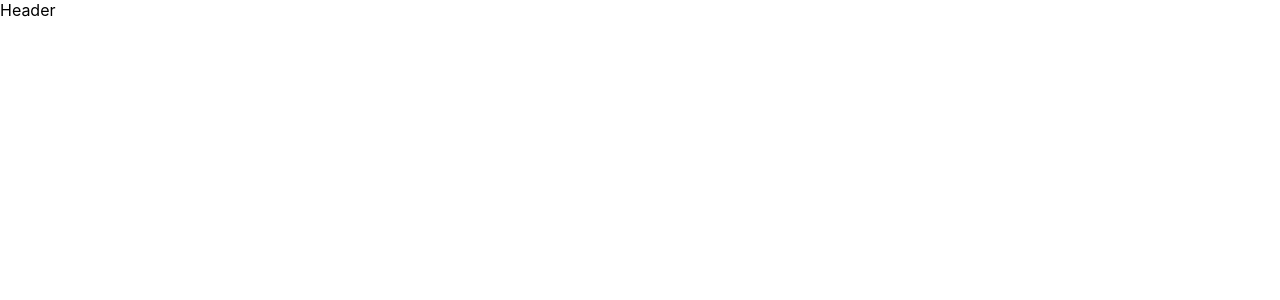
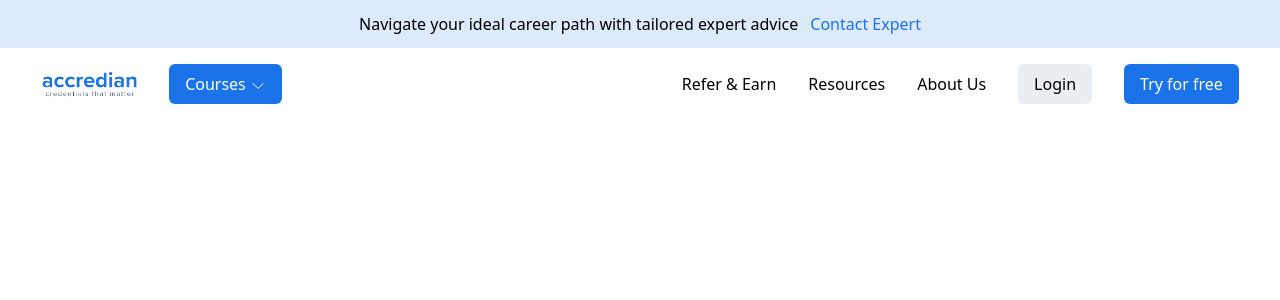
Before and after one commit to Demigorgan123/ReferEase, a React (Create React App) app in the folder frontend/: page / in a window 1280 px wide. Shown: the top 300 px of the page. Built offline with nearby package versions, Linux system fonts and the light colour scheme.

Commit message:
installed tailwindcss and completed the Header component

```diff
--- a/frontend/package.json
+++ b/frontend/package.json
@@ -39,5 +39,8 @@
       "last 1 firefox version",
       "last 1 safari version"
     ]
+  },
+  "devDependencies": {
+    "tailwindcss": "^3.4.6"
   }
 }
--- a/frontend/src/components/Header.tsx
+++ b/frontend/src/components/Header.tsx
@@ -1,8 +1,33 @@
+import logo from '../images/logo.png'
 function Header() {
-    return(
-        <>
-        Header
-        </>
+    return (
+        <div>
+            <div className="bg-[#1A73E826] p-3 text-center">
+                <p>Navigate your ideal career path with tailored expert advice
+                    <span className="text-[#1A73E8] ml-3">Contact Expert</span>
+                </p>
+            </div>
+            <div className='flex justify-center py-4 gap-[25rem]'>
+                <div className='flex items-center w-fit gap-8'>
+                    <div className='w-24 mt-1'>
+                        <img src={logo} alt='logo' />
+                    </div>
+                    <button className='flex bg-[#1A73E8] text-white items-center justify-center py-2 px-4 gap-1 rounded-md'>
+                        Courses
+                        <svg xmlns="http://www.w3.org/2000/svg" fill="none" viewBox="0 0 24 24" stroke-width="1.5" stroke="currentColor" className="size-4 mt-1">
+                            <path stroke-linecap="round" stroke-linejoin="round" d="m19.5 8.25-7.5 7.5-7.5-7.5" />
+                        </svg>
+                    </button>
+                </div>
+                <div className='flex items-center w-fit gap-8'>
+                    <a href="#">Refer & Earn</a>
+                    <a href="#">Resources</a>
+                    <a href="#">About Us</a>
+                    <button className='bg-[#94A3B833] py-2 px-4 rounded-md'>Login</button>
+                    <button className='flex bg-[#1A73E8] text-white py-2 px-4 rounded-md'>Try for free</button>
+                </div>
+            </div>
+        </div>
     );
 }
 export default Header;
--- a/frontend/src/index.css
+++ b/frontend/src/index.css
@@ -1,13 +1,3 @@
-body {
-  margin: 0;
-  font-family: -apple-system, BlinkMacSystemFont, 'Segoe UI', 'Roboto', 'Oxygen',
-    'Ubuntu', 'Cantarell', 'Fira Sans', 'Droid Sans', 'Helvetica Neue',
-    sans-serif;
-  -webkit-font-smoothing: antialiased;
-  -moz-osx-font-smoothing: grayscale;
-}
-
-code {
-  font-family: source-code-pro, Menlo, Monaco, Consolas, 'Courier New',
-    monospace;
-}
+@tailwind base;
+@tailwind components;
+@tailwind utilities;
--- /dev/null
+++ b/frontend/tailwind.config.js
@@ -0,0 +1,10 @@
+/** @type {import('tailwindcss').Config} */
+module.exports = {
+  content: [
+    "./src/**/*.{js,jsx,ts,tsx}",
+  ],
+  theme: {
+    extend: {},
+  },
+  plugins: [],
+}
```
Also changed, not shown: frontend/src/images/logo.png (added), 1 other file (tests, documents, lock files or other folders).
